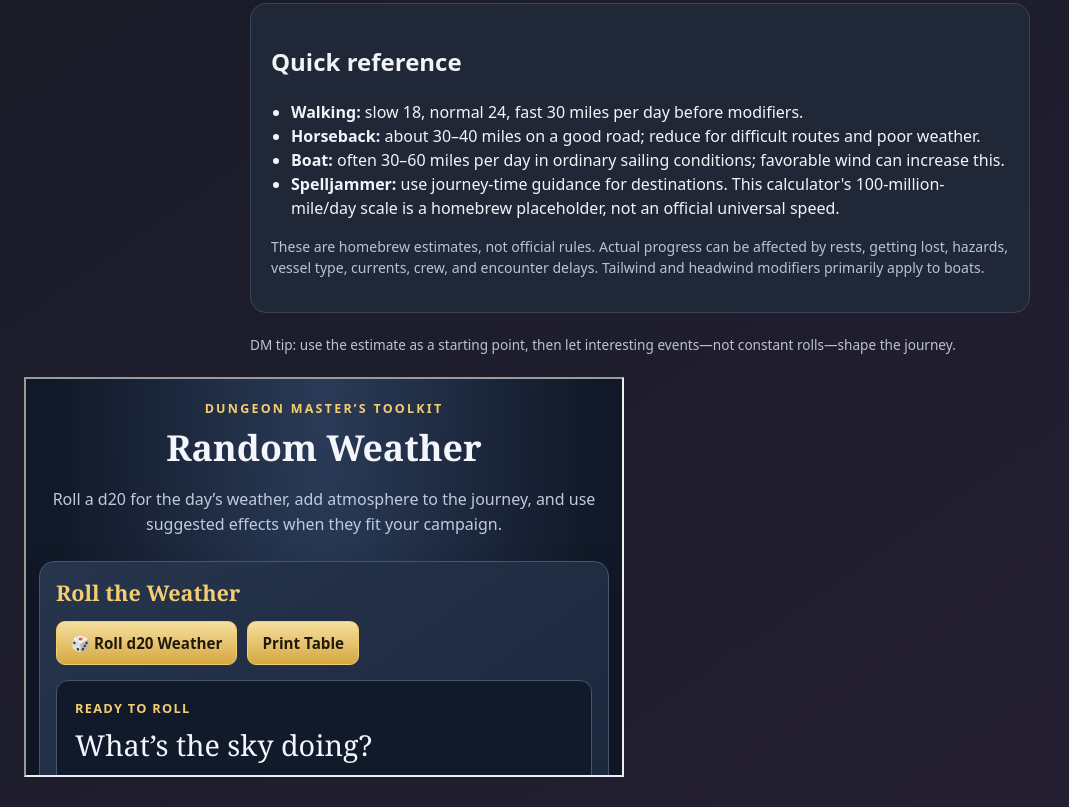
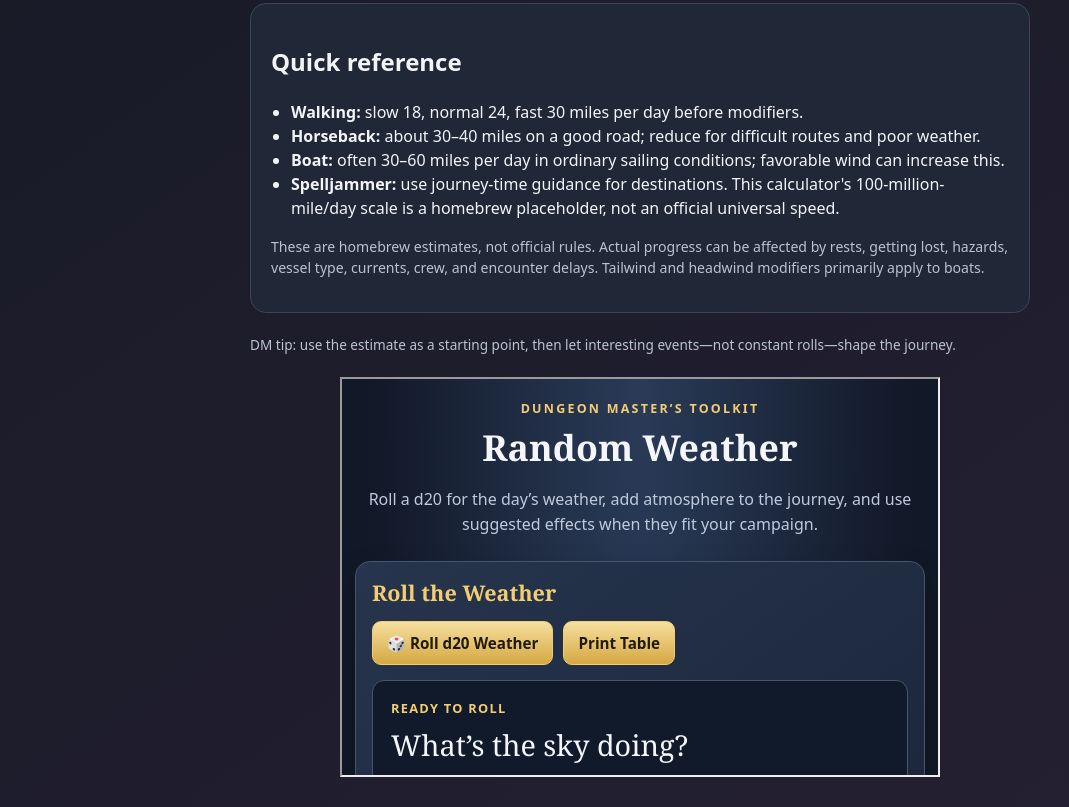
Before and after one commit to phillipfranco55-spec/Travel-Calculator, a plain HTML site: page index.html in a window 1280 px wide. Shown: the part 616-1423 px from the top of the page, without its empty margins (0-1069 px from the left). Drawn offline with Linux system fonts and the light colour scheme.

Commit message:
index.html

```diff
--- a/index.html
+++ b/index.html
@@ -73,5 +73,5 @@ function calculate(){
 ['mode','pace','terrain','weather','days'].forEach(id=>$(id).addEventListener('input',calculate));
 calculate();
 </script>
-<center></center><iframe src="RandomWeather.html" width="600" height="400" title="Embedded Content"></iframe></center>
+<center><iframe src="RandomWeather.html" width="600" height="400" title="Embedded Content"></iframe></center>
 </body></html>
```
